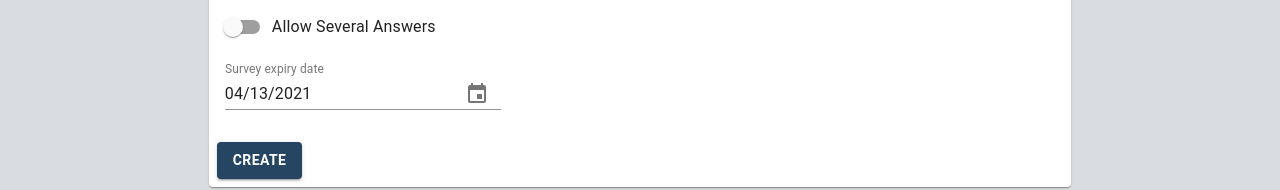
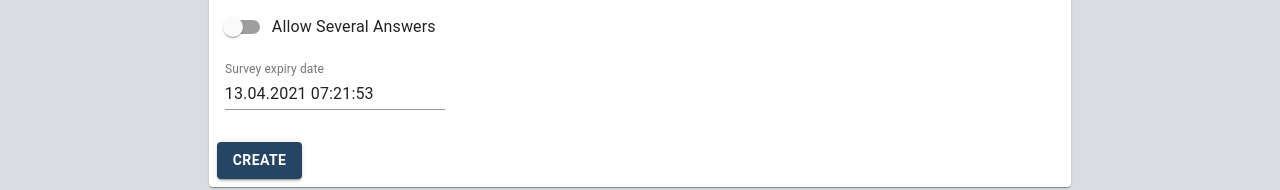
Before and after one commit to LucaWeissbeck/SurveyWzrd-Frontend, a React (Create React App) app: page /createsurvey in a window 1280 px wide. Shown: the part 547-737 px from the top of the page. Built offline with nearby package versions, Linux system fonts and the light colour scheme.

Commit message:
Choosing a time is now also possible in the createSurvey form

```diff
--- a/src/components/Home/CreateSurvey/CreateSurvey.js
+++ b/src/components/Home/CreateSurvey/CreateSurvey.js
@@ -8,7 +8,7 @@ import DateFnsUtils from '@date-io/date-fns';
 import {
     MuiPickersUtilsProvider,
     KeyboardTimePicker,
-    KeyboardDatePicker,
+    KeyboardDatePicker, DateTimePicker,
 } from '@material-ui/pickers';
 
 import {Link} from "react-router-dom";
@@ -233,11 +233,11 @@ export class CreateSurvey extends React.Component{
                                </form>
                                {<form>
                                    <MuiPickersUtilsProvider utils={DateFnsUtils}>
-                                       <KeyboardDatePicker
+                                       <DateTimePicker
                                            margin="normal"
                                            id="date-picker-dialog"
                                            label="Survey expiry date"
-                                           format="MM/dd/yyyy"
+                                           format="dd.MM.yyyy HH:mm:ss"
                                            value={this.state.selectedDate}
                                            onChange={this.handleExpiryDateChange}
                                            KeyboardButtonProps={{
```
